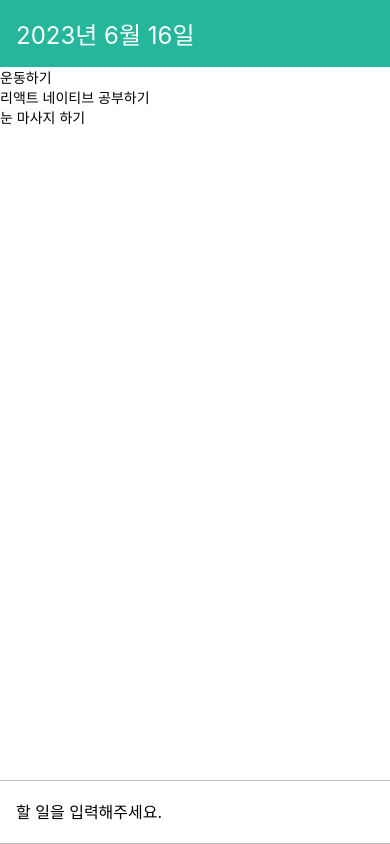
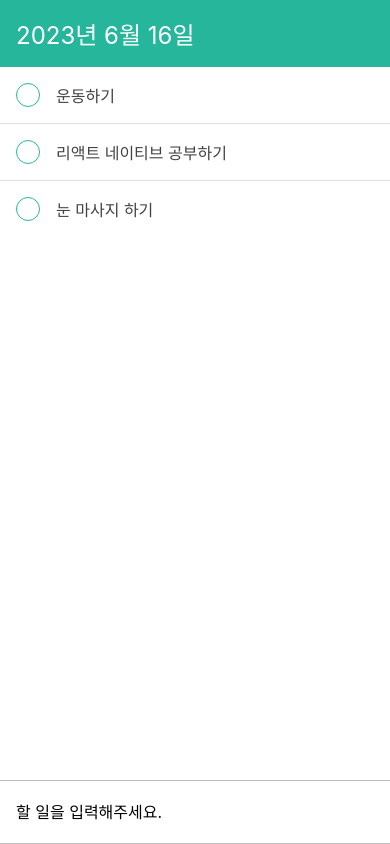
Before and after one commit to romingoon/rntodo, a React Native app: screen / in a window 390 px wide. Built offline with nearby package versions, Linux system fonts and the light colour scheme.

Commit message:
TodoItem 컴포넌트 만들기 및 TodoItem 항목 사이에 구분선 보여주기

```diff
--- /dev/null
+++ b/components/TodoItem.tsx
@@ -0,0 +1,34 @@
+import React from 'react';
+import { View, Text, StyleSheet } from 'react-native';
+
+const TodoItem = ({ id, text, done }) => {
+  return (
+    <View style={styles.item}>
+      <View style={styles.circle} />
+      <Text style={styles.text}>{text}</Text>
+    </View>
+  );
+};
+
+const styles = StyleSheet.create({
+  item: {
+    flexDirection: 'row',
+    padding: 16,
+    alignItems: 'center',
+  },
+  circle: {
+    width: 24,
+    height: 24,
+    borderRadius: 12,
+    borderColor: '#26b69b',
+    borderWidth: 1,
+    marginRight: 16,
+  },
+  text: {
+    flex: 1,
+    fontSize: 16,
+    color: '#424242',
+  },
+});
+
+export default TodoItem;
--- a/components/TodoList.tsx
+++ b/components/TodoList.tsx
@@ -1,16 +1,14 @@
 import React from 'react';
-import { FlatList, View, Text, StyleSheet } from 'react-native';
+import { FlatList, View, StyleSheet } from 'react-native';
+import TodoItem from './TodoItem';
 
 const TodoList = ({ todos }) => {
   return (
     <FlatList
+      ItemSeparatorComponent={() => <View style={styles.separator} />}
       style={styles.list}
       data={todos}
-      renderItem={({ item }) => (
-        <View>
-          <Text>{item.text}</Text>
-        </View>
-      )}
+      renderItem={({ item }) => <TodoItem id={item.id} text={item.text} done={item.done} />}
       keyExtractor={(item) => item.id.toString()}
     />
   );
@@ -20,6 +18,10 @@ const styles = StyleSheet.create({
   list: {
     flex: 1,
   },
+  separator: {
+    backgroundColor: '#e0e0e0',
+    height: 1,
+  },
 });
 
 export default TodoList;
```
